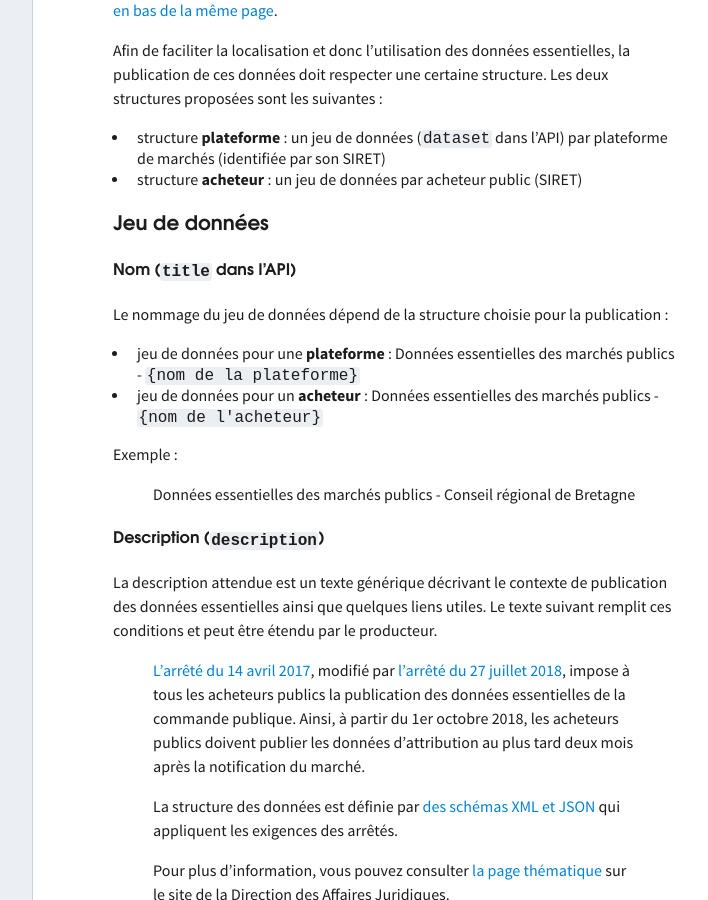
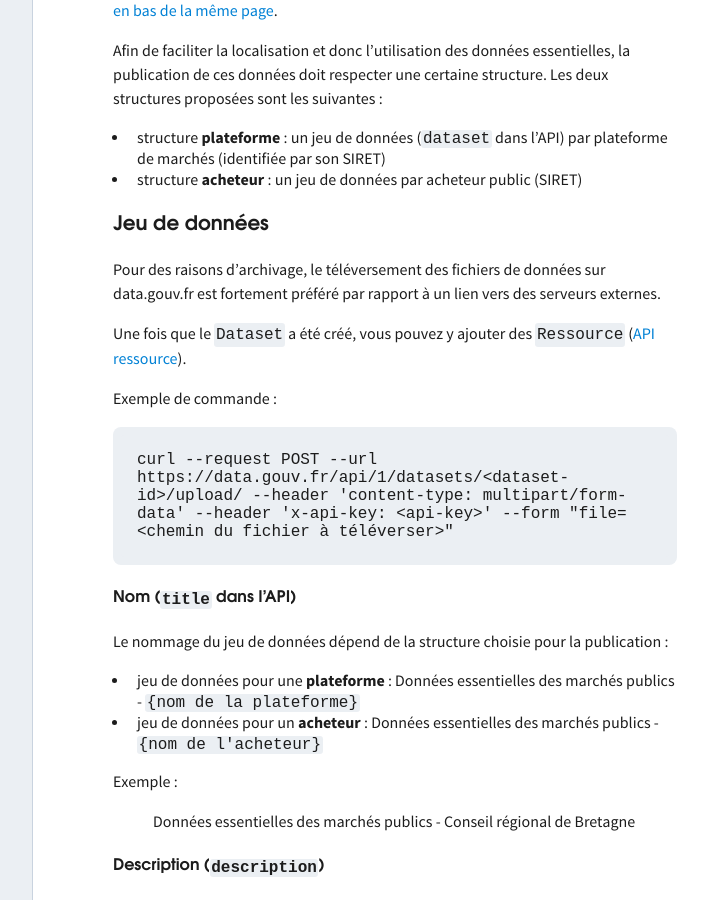
Before and after one commit to etalab/doc.data.gouv.fr, a Jekyll site: the page built from _faq/comment-remplir-les-obligations-légales-de-déclaration-des-profils-d-acheteur.md, in a window 1280 px wide and 900 px high, scrolled down 1045 px. Shown: the whole window, without its empty margins (382-1090 px from the left). Built offline with Jekyll 4.4.1, drawn with Linux system fonts in a browser that asks for light colours; some of the changed text lies outside the part shown.

Commit message:
Upload de ressource documenté (DECP)

````diff
--- a/_faq/comment-remplir-les-obligations-légales-de-déclaration-des-profils-d-acheteur.md
+++ b/_faq/comment-remplir-les-obligations-légales-de-déclaration-des-profils-d-acheteur.md
@@ -32,6 +32,16 @@ Afin de faciliter la localisation et donc l'utilisation des données essentielle
 
 ### Jeu de données
 
+Pour des raisons d'archivage, le téléversement des fichiers de données sur data.gouv.fr est fortement préféré par rapport à un lien vers des serveurs externes.
+
+Une fois que le `Dataset` a été créé, vous pouvez y ajouter des `Ressource` ([API ressource](https://www.data.gouv.fr/fr/apidoc/#!/datasets/upload_new_dataset_resource)).
+
+Exemple de commande :
+
+```bash
+curl --request POST --url https://data.gouv.fr/api/1/datasets/<dataset-id>/upload/ --header 'content-type: multipart/form-data' --header 'x-api-key: <api-key>' --form "file=<chemin du fichier à téléverser>"
+```
+
 #### Nom (`title` dans l'API)
 
 Le nommage du jeu de données dépend de la structure choisie pour la publication :
@@ -52,6 +62,10 @@ La description attendue est un texte générique décrivant le contexte de publi
 > La structure des données est définie par [des schémas XML et JSON](https://github.com/etalab/format-commande-publique) qui appliquent les exigences des arrêtés.
 >
 > Pour plus d'information, vous pouvez consulter [la page thématique](https://www.economie.gouv.fr/daj/ouverture-des-donnees-commande-publique) sur le site de la Direction des Affaires Juridiques.
+
+#### Mot-clés (`tags`)
+
+Renseignez le mot-clé `données-essentielles-commande-publique`.
 
 #### Extras (`extras`)
 
@@ -98,9 +112,27 @@ Exemple :
 
 > 89764547841001-2018-11-28-01.xml
 
+#### URL (`url`)
+
+L'URL n'est renseignée que si le fichier n'est pas téléversé sur data.gouv.fr et hébergé sur un serveur externe.
+
 #### Nom (`title` dans l'API)
 
 Identique au nom de fichier.
+
+#### Type de fichier (`filetype`)
+
+- `xml` pour du XML
+- `json` pour du JSON
+
+#### Type MIME (`mime`)
+
+- `application/xml` pour du XML
+- `application/json` pour du JSON
+
+#### Type de ressource (`type`)
+
+Renseignez `main`.
 
 ## Déclaration d'un profil d'acheteur
 
````
Also changed, not shown: other parts of _faq/comment-remplir-les-obligations-légales-de-déclaration-des-profils-d-acheteur.md (+1 -1 lines).
